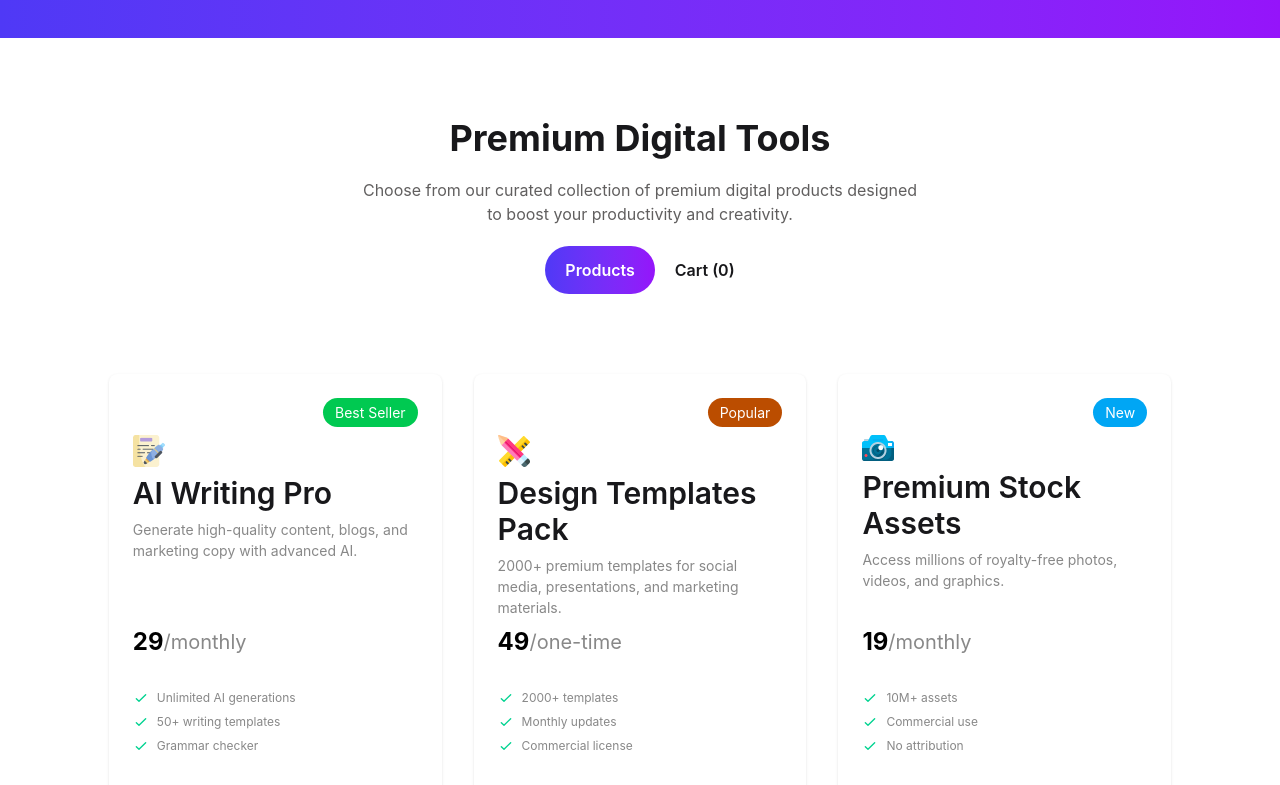
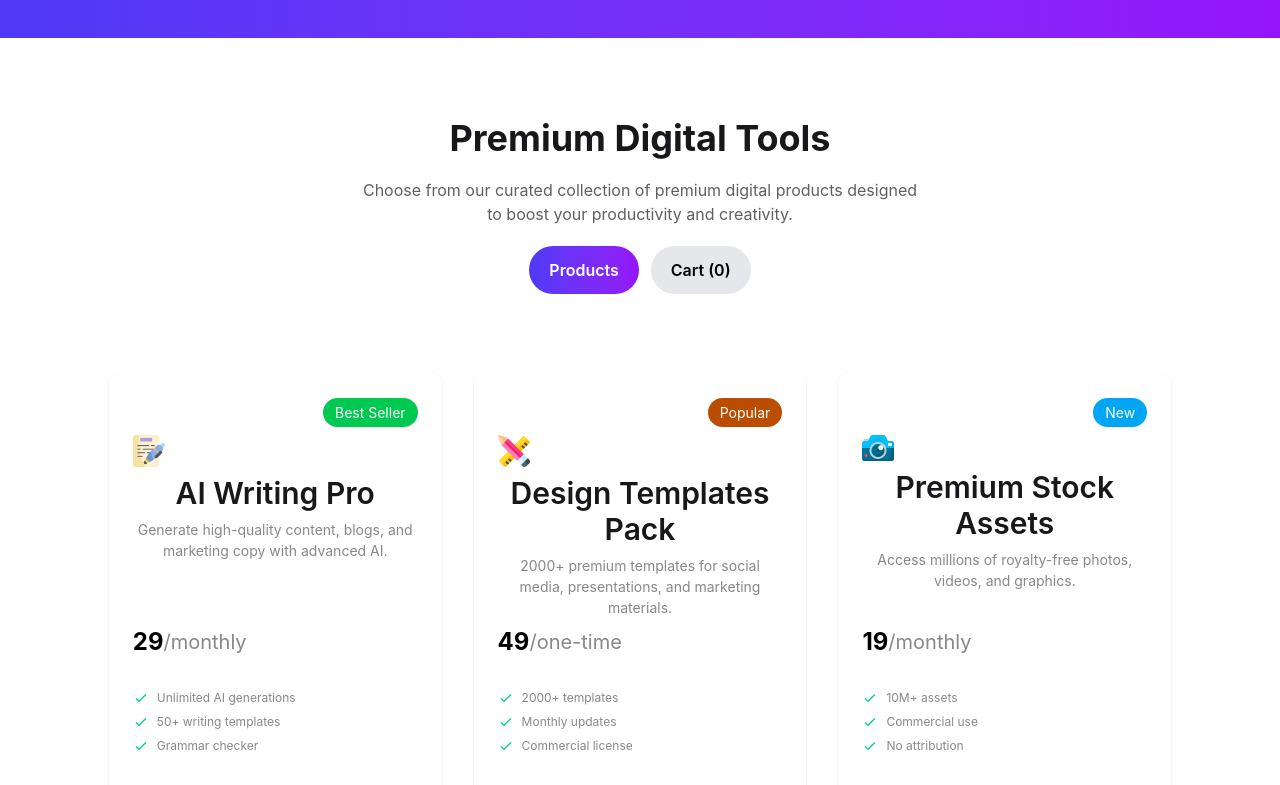
Before and after one commit to WebdeveloperNahid/digitools-platform, a React (Vite) app: page / in a window 1280 px wide. Shown: the part 714-1499 px from the top of the page. Built offline with nearby package versions, Linux system fonts and the light colour scheme.

Commit message:
added toggle button  + one problem solveed by dellet toggling component it was extara and rong

```diff
--- a/src/App.jsx
+++ b/src/App.jsx
@@ -4,7 +4,7 @@ import Hero from "./components/NavBar/Hero/Hero";
 import Navbar from "./components/NavBar/Navbar";
 import ProductDatacart from "./components/ProductDataCart/ProductDatacart";
 import Stats from "./components/Stats/Stats";
-import Toggling from "./components/Toggling/Toggling";
+
 
 const fetchData = async () => {
   const res = await fetch("/CartData.json");
@@ -19,9 +19,12 @@ function App() {
       <Navbar></Navbar>
       <Hero></Hero>
       <Stats></Stats>
-      <Toggling></Toggling>
+
+
       <Suspense
-        fallback={<span className="loading loading-bars loading-xl"></span>}
+        fallback={ <div className="flex justify-center items-center min-h-dvh">
+          <span className="loading loading-bars loading-xl"></span>
+        </div> }
       >
         <ProductDatacart fetchPromise={fetchPromise}></ProductDatacart>
       </Suspense>
--- a/src/components/ProductDataCart/ProductDatacart.jsx
+++ b/src/components/ProductDataCart/ProductDatacart.jsx
@@ -1,14 +1,33 @@
 import { use } from "react";
 import DataCart from "./DataCart";
+import React, { useState } from 'react';
+import SelectedCart from "../SelectedCart/SelectedCart";
 
 
 const ProductDatacart = ({fetchPromise}) => {
-    console.log(fetchPromise)
+    // console.log(fetchPromise)
     const productDatas = use(fetchPromise)
-    console.log("dlklsdfslkdfj", productDatas)
+    // console.log("dlklsdfslkdfj", productDatas)
+    const [products,setProducts] = useState("Products");
     return (
-        <div>
-           <DataCart productDatas = {productDatas}></DataCart>
+        <div className='space-y-5 text-center mt-20'>
+            <h1 className='text-4xl font-bold  '>Premium Digital Tools</h1>
+            <p className='text-[#615f5f]'>Choose from our curated collection of premium digital products designed <br /> to boost your productivity and creativity.</p>
+            <div className='space-x-3 flex justify-center  '>
+
+                <button
+                onClick={()=> setProducts("Products")}
+                className={` ${products === "Products" ? "text-white bg-linear-to-r from-[#4F39F6] to-[#9514FA] " : " text-black font-semibold bg-gray-200" } px-5 py-3 rounded-3xl  font-semibold `}>Products</button>
+
+                <button
+                onClick={()=> setProducts("cart")}
+                className={` ${products === "cart" ? "text-white bg-linear-to-r from-[#4F39F6] to-[#9514FA] " : " text-black font-semibold bg-gray-200" } px-5 py-3 rounded-3xl  font-semibold `}>Cart (0) </button>
+            </div>
+
+            {
+                products === "Products" ? <DataCart productDatas = {productDatas}></DataCart> : <SelectedCart></SelectedCart>
+            }
+
         </div>
     );
 };
--- /dev/null
+++ b/src/components/SelectedCart/SelectedCart.jsx
@@ -0,0 +1,11 @@
+import React from 'react';
+
+const SelectedCart = () => {
+    return (
+        <div>
+            Selected CArt 8********888*****8*888
+        </div>
+    );
+};
+
+export default SelectedCart;
--- a/src/components/Toggling/Toggling.jsx
+++ /dev/null
@@ -1,16 +0,0 @@
-import React from 'react';
-
-const Toggling = () => {
-    return (
-        <div className='space-y-5 text-center mt-20'>
-            <h1 className='text-4xl font-bold  '>Premium Digital Tools</h1>
-            <p className='text-[#615f5f]'>Choose from our curated collection of premium digital products designed <br /> to boost your productivity and creativity.</p>
-            <div className='space-x-5 flex justify-center '>
-                <button className='px-5 py-3 rounded-3xl text-white bg-linear-to-r from-[#4F39F6] to-[#9514FA] font-semibold '>Products</button>
-                <button className='font-semibold'>Cart (0) </button>
-            </div>
-        </div>
-    );
-};
-
-export default Toggling;
```
